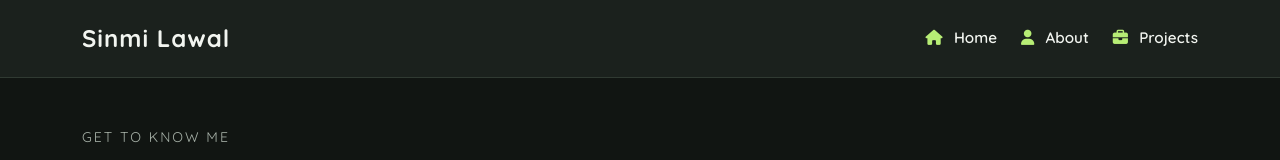
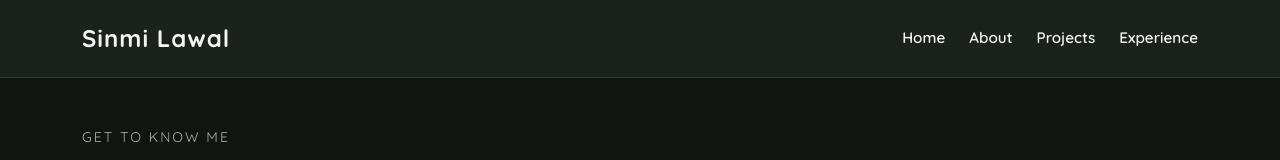
Before and after one commit to sinmilawal/webdev-labs, a plain HTML site: page about.html in a window 1280 px wide. Shown: the top 160 px of the page. Drawn offline with nearby package versions, Linux system fonts and the light colour scheme.

Commit message:
Update navigation links in about.html

```diff
--- a/about.html
+++ b/about.html
@@ -20,9 +20,10 @@
         <h1 class="mb-3 mb-md-0">Sinmi Lawal</h1>
 
         <nav aria-label="Primary navigation">
-            <a href="index.html"><i class="fa-solid fa-house"></i> Home</a>
-            <a href="about.html"><i class="fa-solid fa-user"></i> About</a>
-            <a href="portfolio.html"><i class="fa-solid fa-briefcase"></i> Projects</a>
+            <a href="index.html">Home</a>
+            <a href="about.html">About</a>
+            <a href="portfolio.html">Projects</a>
+            <a href="experience.html">Experience</a>
         </nav>
     </div>
 </header>
```
